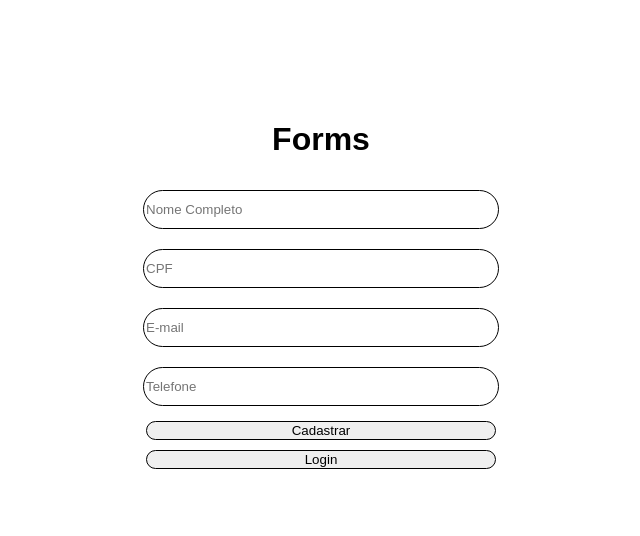
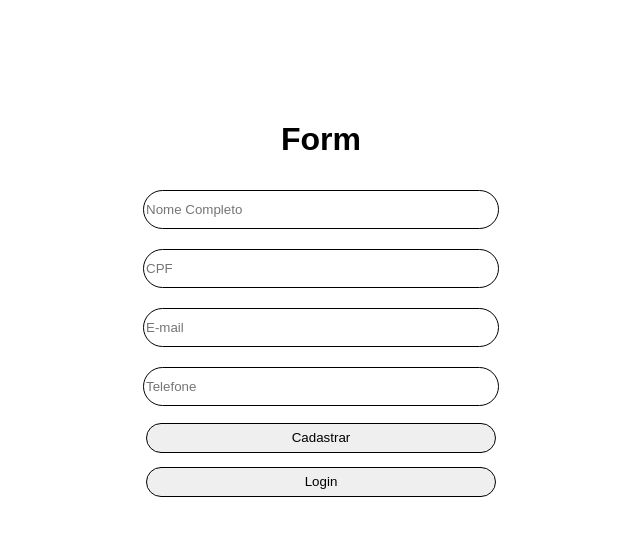
Before and after one commit to cleitonmendescoelho/Git, a plain HTML site: page index.html in a window 1280 px wide. Shown: the whole page, without its empty margins (319-959 px from the left). Drawn offline with Linux system fonts and the light colour scheme.

Commit message:
novas Alterações no layout

```diff
--- a/estilos.css
+++ b/estilos.css
@@ -30,7 +30,8 @@ div{
 }
 button{
     width: 350px;
-    margin: 5px;
+    height: 30px;
+    margin: 7px;
     border-radius:800px;
     border:solid 1px rgb(0,0,0);
 }
--- a/index.html
+++ b/index.html
@@ -8,7 +8,7 @@
     <title>Git</title>
 </head>
 <body>
-    <h1>Forms</h1>
+    <h1>Form</h1>
     <main>
     <form action="">
         <input type="text" placeholder="Nome Completo">
```
